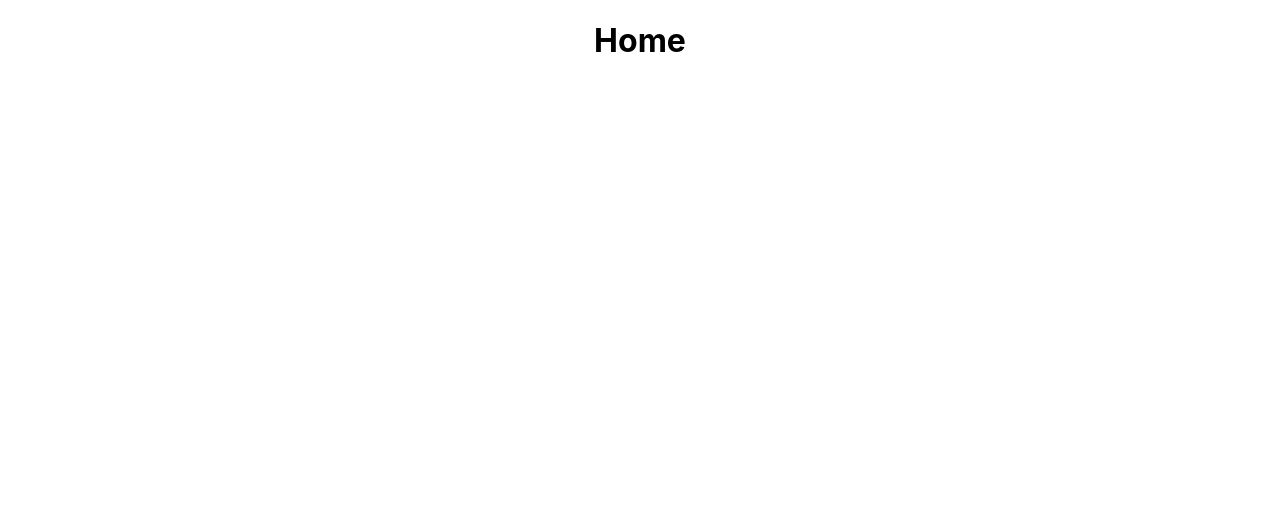
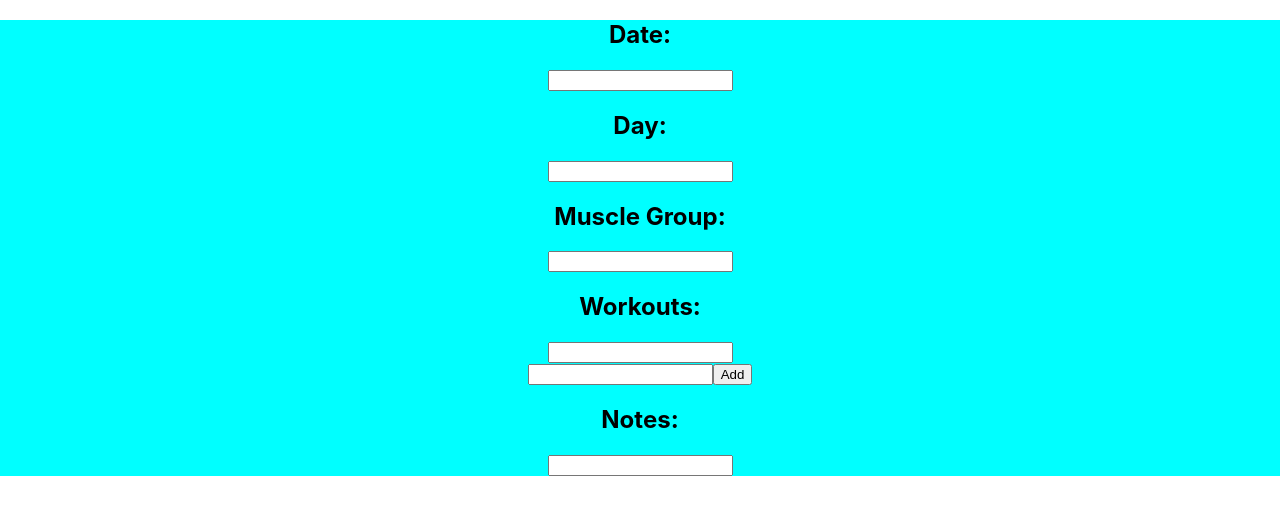
Before and after one commit to keeganmcroberts/Gym-Planner, a React (Create React App) app in the folder client/: page / in a window 1280 px wide. Shown: the top 514 px of the page. Built offline with nearby package versions, Linux system fonts and the light colour scheme.

Commit message:
adding form to submit daily workout

```diff
--- a/client/src/App.css
+++ b/client/src/App.css
@@ -2,37 +2,6 @@
   text-align: center;
 }
 
-.App-logo {
-  height: 40vmin;
-  pointer-events: none;
+.card{
+  background-color: aqua;
 }
-
-@media (prefers-reduced-motion: no-preference) {
-  .App-logo {
-    animation: App-logo-spin infinite 20s linear;
-  }
-}
-
-.App-header {
-  background-color: #282c34;
-  min-height: 100vh;
-  display: flex;
-  flex-direction: column;
-  align-items: center;
-  justify-content: center;
-  font-size: calc(10px + 2vmin);
-  color: white;
-}
-
-.App-link {
-  color: #61dafb;
-}
-
-@keyframes App-logo-spin {
-  from {
-    transform: rotate(0deg);
-  }
-  to {
-    transform: rotate(360deg);
-  }
-}
--- a/client/src/App.js
+++ b/client/src/App.js
@@ -2,6 +2,7 @@ import logo from './logo.svg';
 import './App.css';
 import { Routes, Route } from "react-router-dom"
 import Home from './components /home';
+import Calendar from './components /calendar';
 
 function App() {
   return (
--- /dev/null
+++ b/client/src/components /calendar.js
@@ -0,0 +1,5 @@
+function Calendar(){
+
+}
+
+export default Calendar;
--- a/client/src/components /home.js
+++ b/client/src/components /home.js
@@ -1,7 +1,39 @@
-function Home(){
-    return(
-        <h1>Home</h1>
-    )
+import {useState} from 'react'
+import Calendar from './calendar';
+
+
+function Home() {
+
+    const [workoutlist, setWorkoutList] = useState([{workout: ''}, {workout: ''}])
+
+    function addWorkout(){
+
+    }
+
+  return (
+    <div className="card">
+        <form className="workout-form">
+            <h2>Date:</h2>
+                <input></input>
+            <h2>Day:</h2>
+                <input></input>
+            <h2>Muscle Group:</h2>
+                <input></input>
+            <h2>Workouts:</h2>
+            {workoutlist.map((singleWorkout, index) => (
+            <div key="index" className="workouts">
+                <input></input>
+                {workoutlist.length - 1 === index &&
+                (
+                <button>Add</button>
+                )}
+            </div>
+            ))}
+            <h2>Notes:</h2>
+                <input></input>
+        </form>
+    </div>
+  );
 }
 
 export default Home;
--- a/client/src/index.js
+++ b/client/src/index.js
@@ -8,7 +8,7 @@ import {BrowserRouter} from 'react-router-dom'
 const root = ReactDOM.createRoot(document.getElementById('root'));
 root.render(
   <BrowserRouter>
-    <App />
+    <App/>
   </BrowserRouter>
 );
 
--- /dev/null
+++ b/package.json
@@ -0,0 +1,5 @@
+{
+  "dependencies": {
+    "react-calendar": "^5.0.0"
+  }
+}
```
Also changed, not shown: 1 other file (tests, documents, lock files or other folders).
